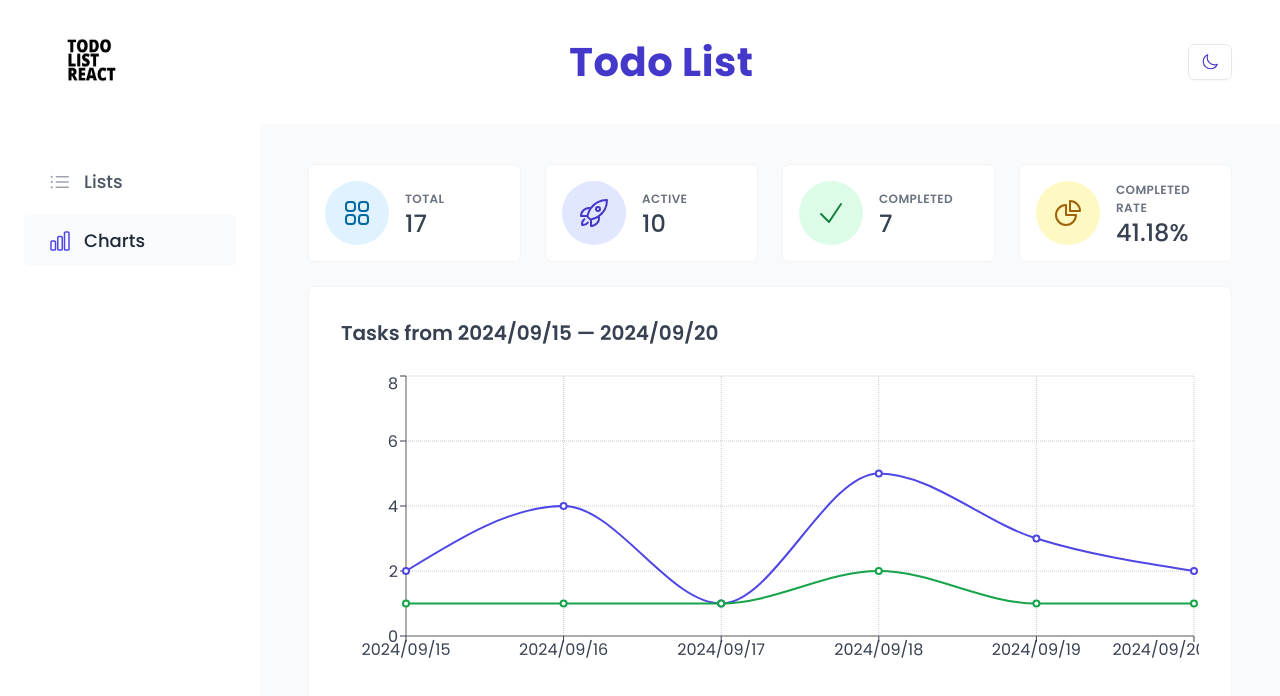
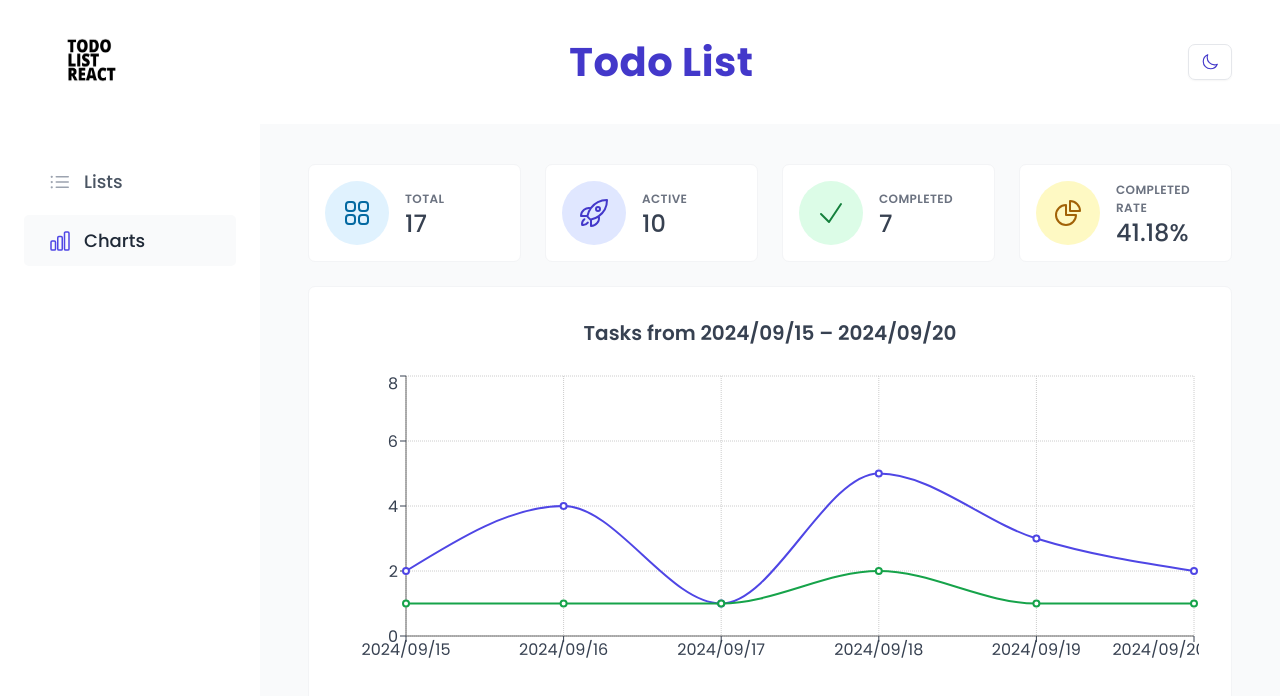
Before and after one commit to stevenHuang0604/todo-list-react, a React (Vite) app: page /charts in a window 1280 px wide. Shown: the top 696 px of the page. Built offline with nearby package versions, Linux system fonts and the light colour scheme.

Commit message:
fix: fix tasks chart issue when there is no tasks

```diff
--- a/src/styles/TasksChart.module.css
+++ b/src/styles/TasksChart.module.css
@@ -26,4 +26,5 @@
   font-size: 2rem;
   font-weight: 600;
   line-height: 1.4;
+  text-align: center;
 }
--- a/src/ui/TasksChart.jsx
+++ b/src/ui/TasksChart.jsx
@@ -58,9 +58,10 @@ function TasksChart() {
   return (
     <div className={styles.chart}>
       <h2 className={styles.header}>
-        Tasks from {data.at(0).label} &mdash; {data.at(-1).label}
+        {tasks.length ? `Tasks from ${data.at(0)?.label} \u2013 ${data.at(-1)?.label}` : 'No data available'}
       </h2>
 
+      {tasks.length ? (
         <ResponsiveContainer height={300} width='100%'>
           <LineChart
             layout='horizontal'
@@ -92,6 +93,9 @@ function TasksChart() {
             />
           </LineChart>
         </ResponsiveContainer>
+      ) : (
+        ''
+      )}
     </div>
   );
 }
```
Lines whose indentation alone changed are shown as unchanged.
